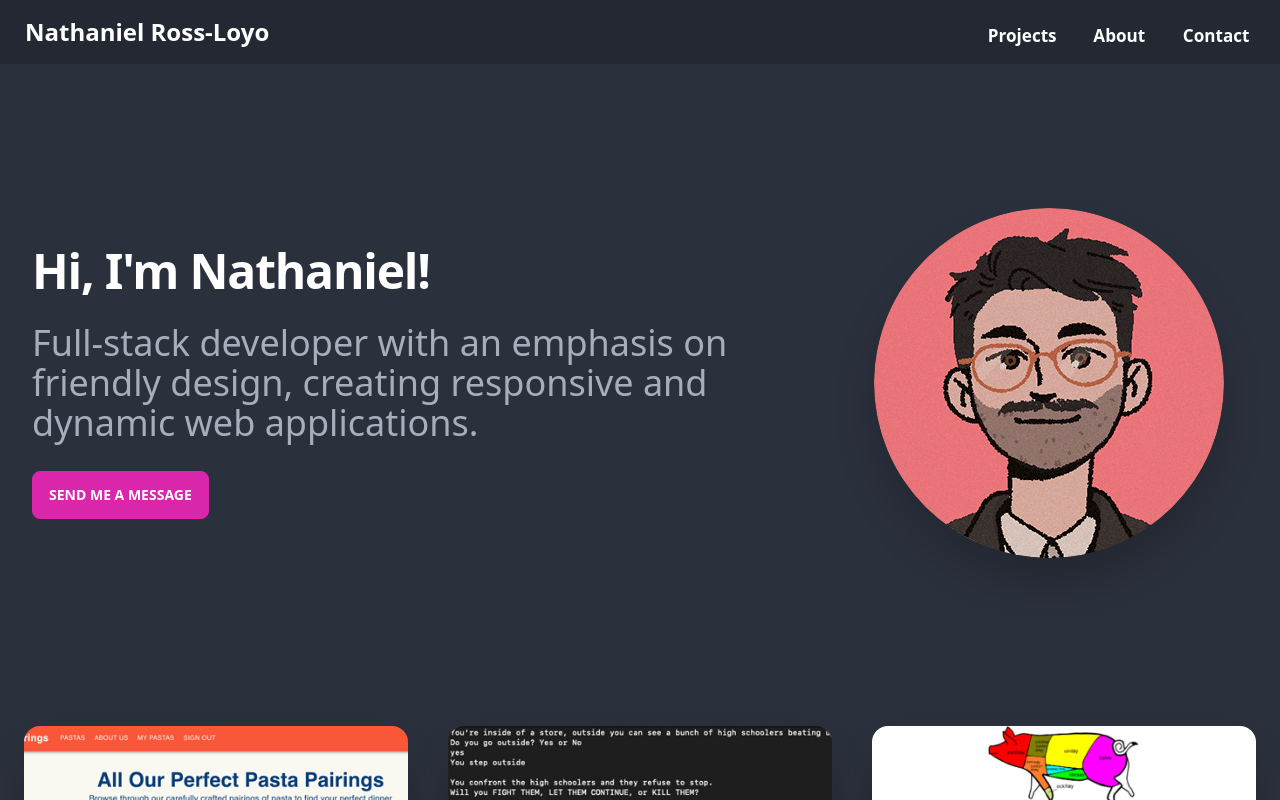
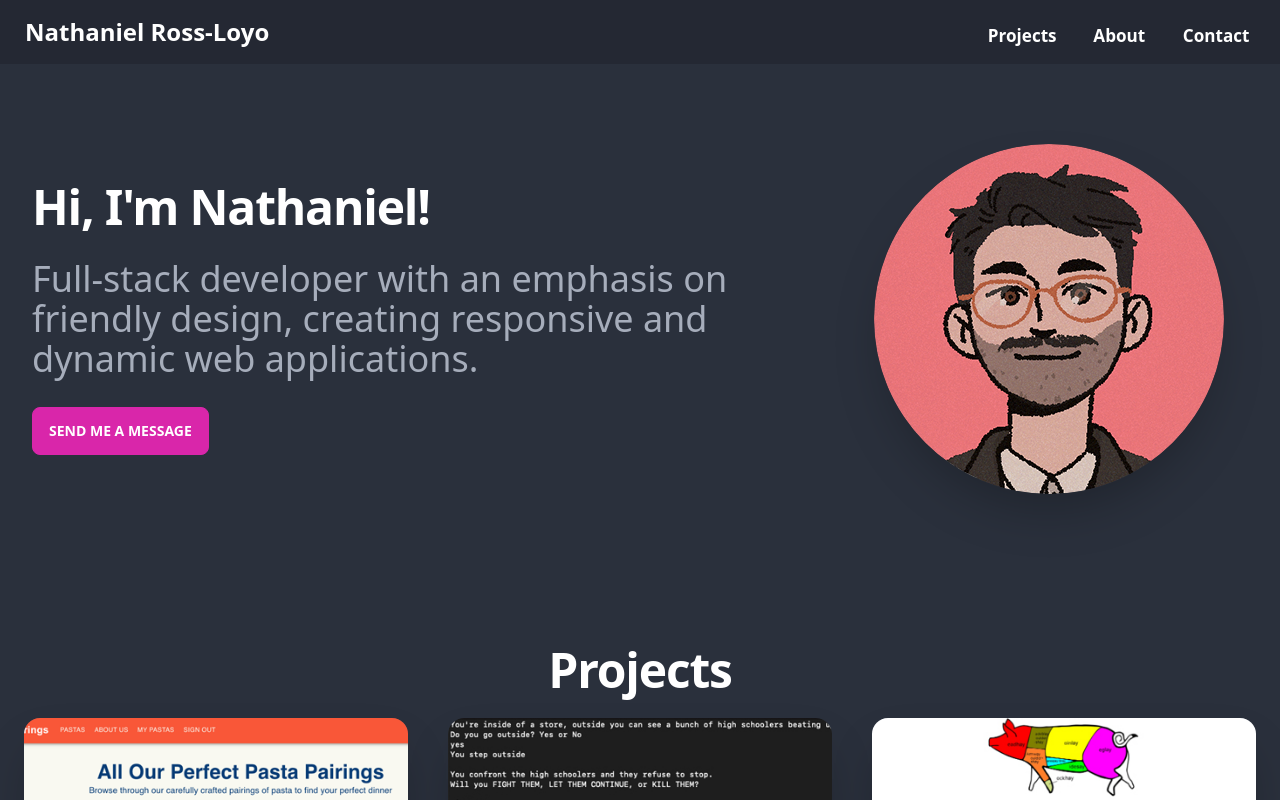
Before and after one commit to nathaniel-ross/portfolio-v2, a React (Create React App) app: page / in a window 1280 px wide. Shown: the top 800 px of the page. Built offline with nearby package versions, Linux system fonts and the light colour scheme.

Commit message:
added projects title and fixed scrollto

```diff
--- a/src/App.js
+++ b/src/App.js
@@ -16,6 +16,8 @@ function App() {
         <Hero />
         <div id="projects"></div>
         <br />
+        <br />
+        <br />
         <Cards />
         <br />
         <div id="about"></div>
--- a/src/components/Cards.js
+++ b/src/components/Cards.js
@@ -9,7 +9,8 @@ function Cards() {
   return (
 
     <div>
-
+<h1 class="text-5xl tracking-tight font-extrabold text-white text-center">Projects</h1>
+<br/>
 <div className="h-full w-full flex justify-center lg:flex lg:justify-center">
   <div class="grid lg:grid-cols-3 md:grid-cols-2 md:gap-5 lg:gap-10 gap-5">
 
--- a/src/components/Hero.js
+++ b/src/components/Hero.js
@@ -4,7 +4,7 @@ function Hero() {
   return (
     <>
 
-    <div class="hero my-32 ">
+    <div class="hero my-16 ">
     <div class="hero-content flex-col lg:flex-row-reverse mx-4">
       <img src={me_drawing} class="max-w-sm mx-6 rounded-full shadow-2xl" alt="Drawing of Nathaniel"/>
       <div>
```
